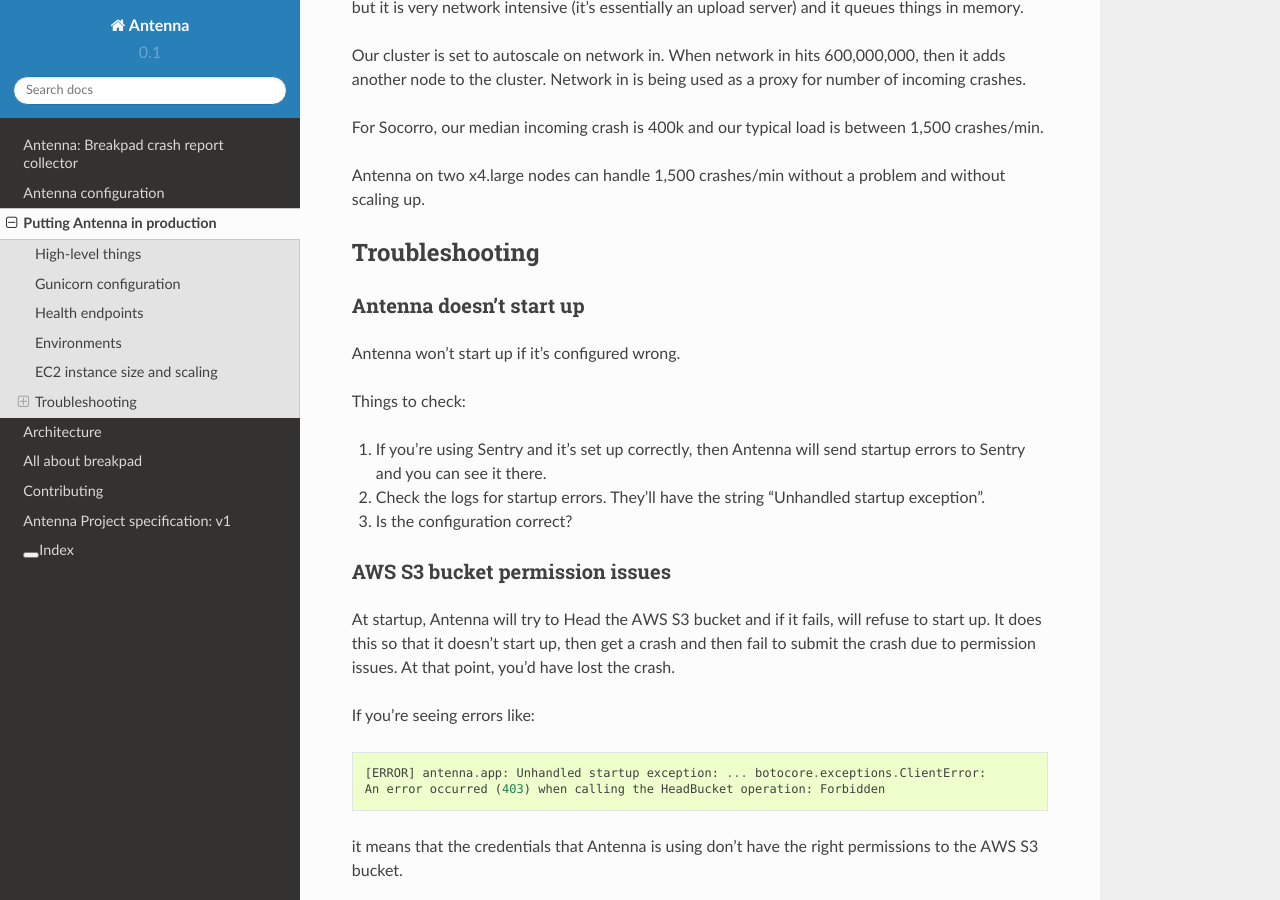
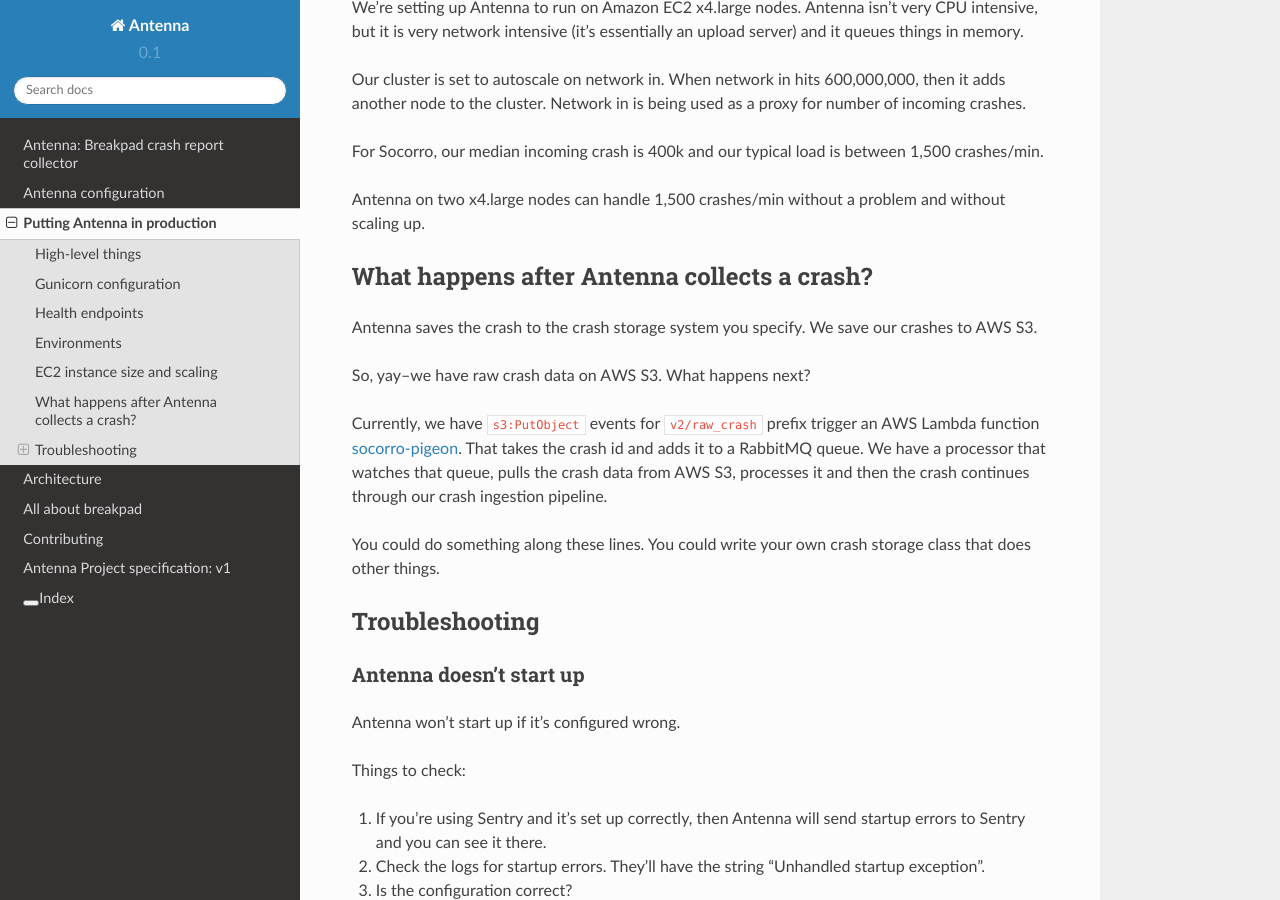
Before and after one commit to mozilla-services/antenna, a Sphinx documentation site: the page built from docs/deploy.rst, in a window 1280 px wide and 900 px high, scrolled down 2617 px. Built offline with Sphinx 7.4.7 and the Read the Docs theme 2.0.0, drawn with Linux system fonts in a browser that asks for light colours; some of the changed text lies outside the part shown.

Commit message:
Add post-s3 docs
Added a section to the deploy docs covering what happens after Antenna saves a
crash to S3.

```diff
--- a/docs/deploy.rst
+++ b/docs/deploy.rst
@@ -122,6 +122,25 @@
 without scaling up.
 
 
+What happens after Antenna collects a crash?
+============================================
+
+Antenna saves the crash to the crash storage system you specify. We save our
+crashes to AWS S3.
+
+So, yay--we have raw crash data on AWS S3. What happens next?
+
+Currently, we have ``s3:PutObject`` events for ``v2/raw_crash`` prefix trigger
+an AWS Lambda function `socorro-pigeon
+<https://github.com/mozilla/socorro-pigeon>`_. That takes the crash id and adds
+it to a RabbitMQ queue. We have a processor that watches that queue, pulls the
+crash data from AWS S3, processes it and then the crash continues through our
+crash ingestion pipeline.
+
+You could do something along these lines. You could write your own crash storage
+class that does other things.
+
+
 Troubleshooting
 ===============
 
```
